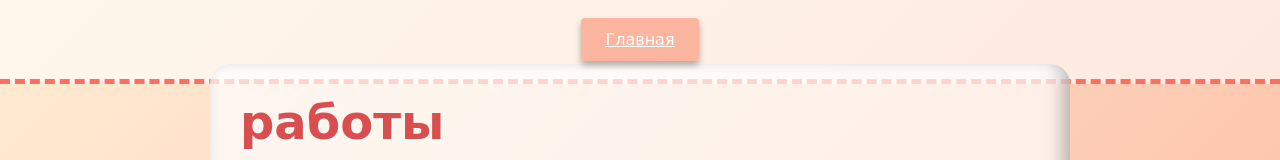
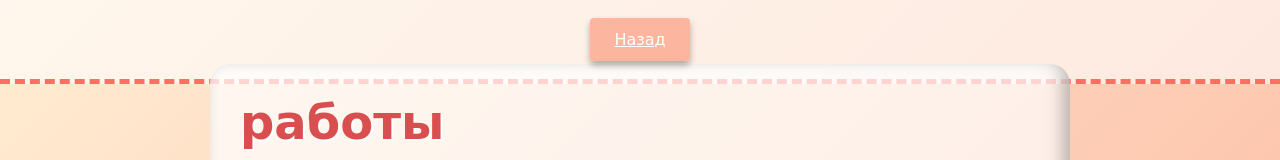
Before and after one commit to uchenik753/barbara_final, a plain HTML site: page works.html in a window 1280 px wide. Shown: the top 160 px of the page. Drawn offline with Linux system fonts and the light colour scheme.

Commit message:
Update works.html

```diff
--- a/works.html
+++ b/works.html
@@ -6,7 +6,7 @@
   </head>
   <body>
     <header>
-      <a class="link-header" href="index.html">Главная</a>
+      <a class="link-header" href="index.html">Назад</a>
     </header>
     <main>
       <h1>работы</h1>
```
